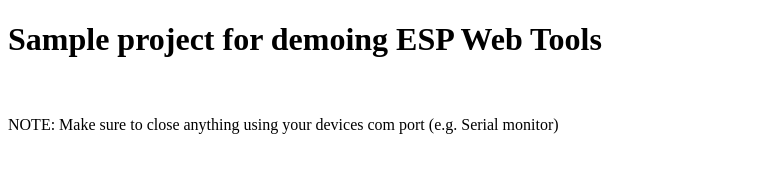
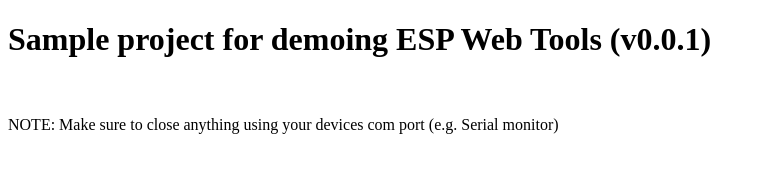
Before and after one commit to motorina0/motorina0.old.github.io, a plain HTML site: page hww-installer/index.html in a window 1280 px wide. Shown: the whole page, without its empty margins (0-765 px from the left). Drawn offline with Linux system fonts and the light colour scheme.

Commit message:
chore: tinkering

```diff
--- a/hww-installer/index.html
+++ b/hww-installer/index.html
@@ -3,7 +3,7 @@
 
 
 <body>
-    <h1>Sample project for demoing ESP Web Tools</h1>
+    <h1>Sample project for demoing ESP Web Tools (v0.0.1)</h1>
 
     <div id="main" style="display: none;">
 
--- a/hww-installer/manifest_wallet.json
+++ b/hww-installer/manifest_wallet.json
@@ -3,6 +3,7 @@
   "version": "0.1",
   "home_assistant_domain": "lnbits_hww",
   "funding_url": "https://github.com/lnbits/hardware-wallet",
+  "new_install_prompt_erase": true,
   "builds": [
     {
       "chipFamily": "ESP32",
```
Also changed, not shown: 11 other files.
